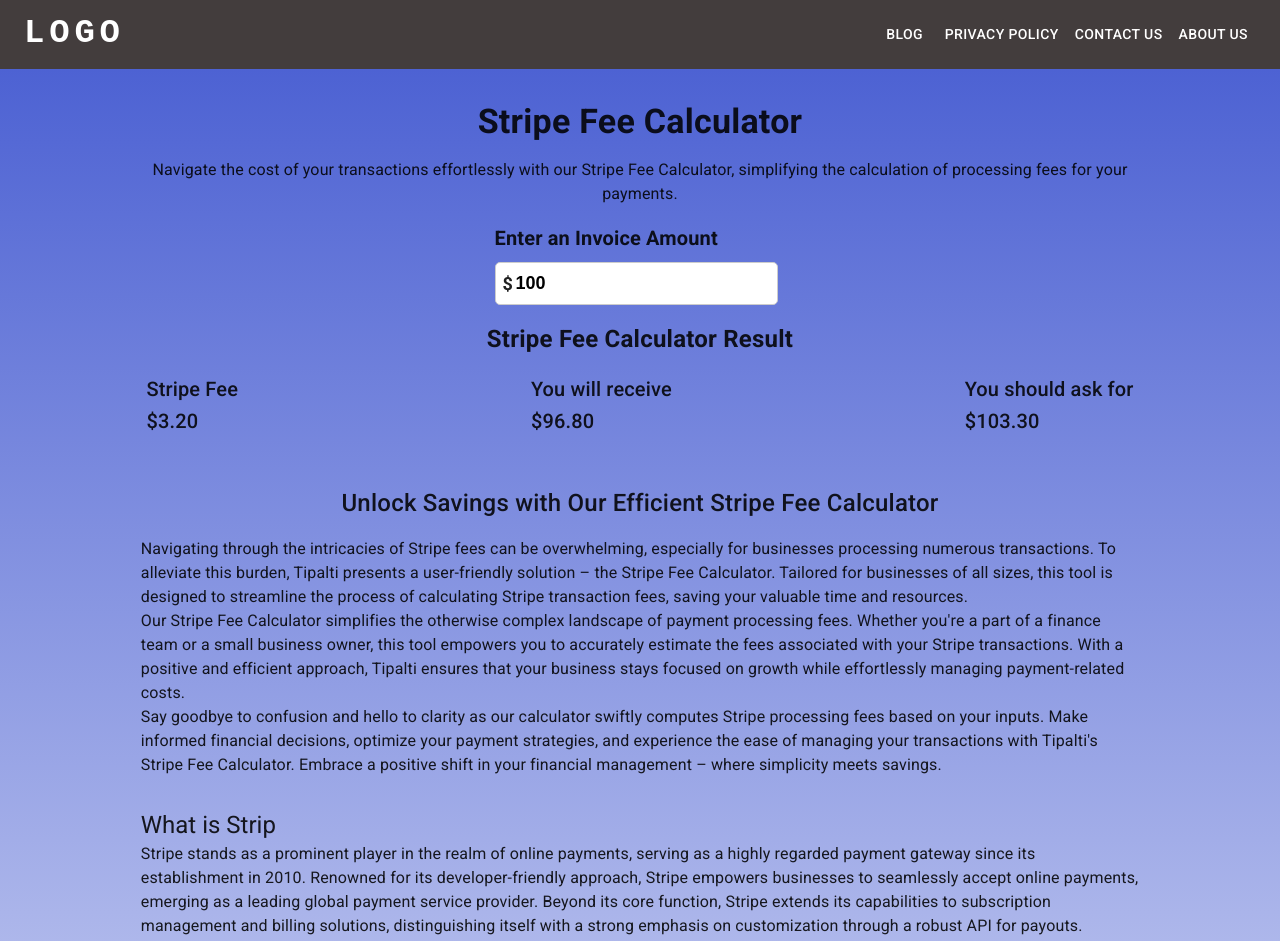
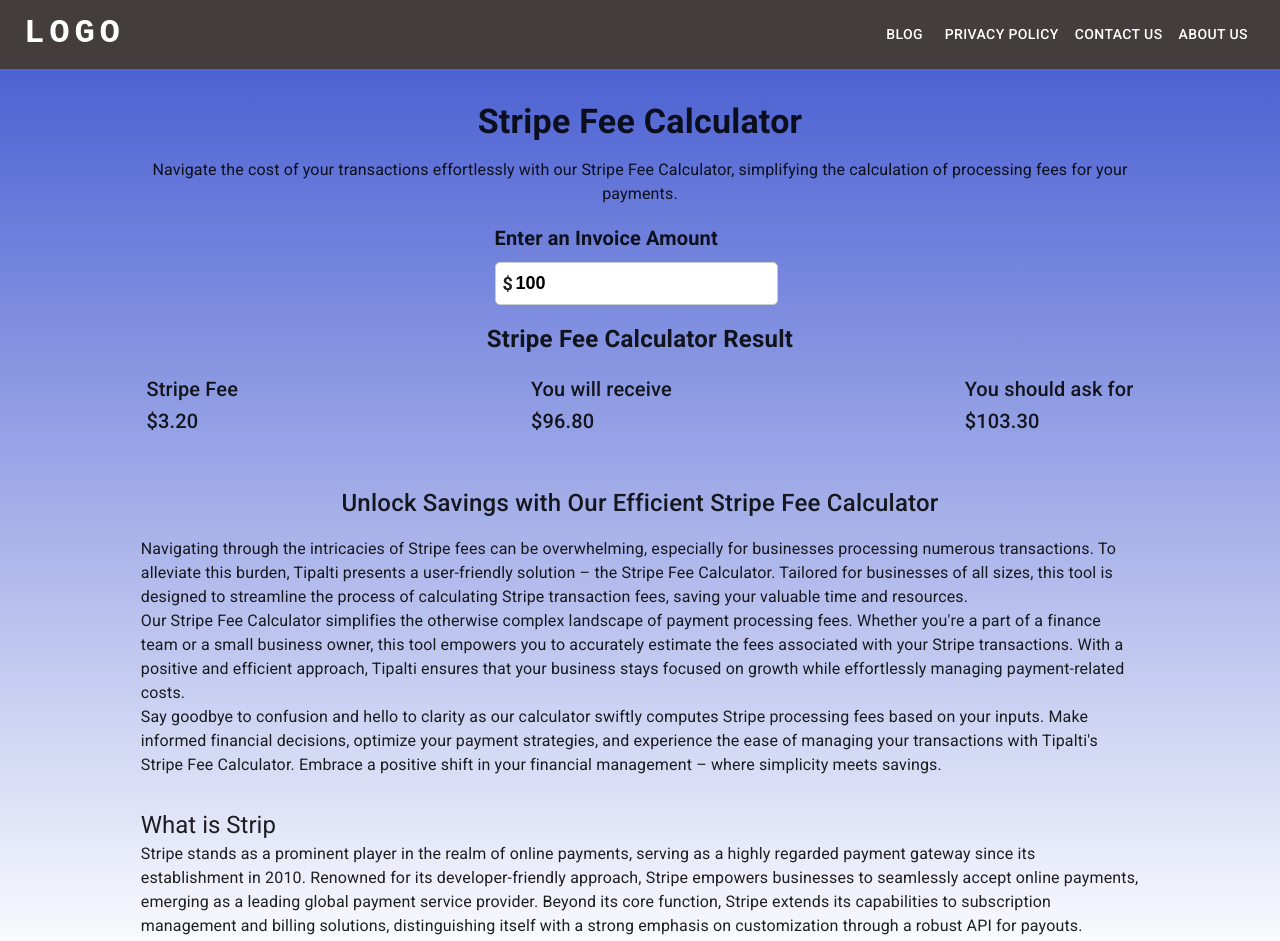
Before and after one commit to digitrixagency/stripe-fee-calculator, a React (Vite) app: page / in a window 1280 px wide. Shown: the top 941 px of the page. Built offline with nearby package versions, Linux system fonts and the light colour scheme.

Commit message:
added scrollable content

```diff
--- a/src/components/DashBoard.jsx
+++ b/src/components/DashBoard.jsx
@@ -70,6 +70,12 @@
             alignItems: 'center',
             padding: 2,
             marginTop: 4,
+            height: '500px',
+            overflow: 'auto',
+            '&::-webkit-scrollbar': {
+                width: 0, // Hide the scrollbar in WebKit browsers
+              },
+
         }}>
             <Typography component='h3' sx = {{
                 fontSize: 'h5.fontSize',
--- a/src/components/Footer.jsx
+++ b/src/components/Footer.jsx
@@ -84,11 +84,6 @@
             <Box sx = {{
                 width: '80%',
             }}>
-                <Typography variant="body1" sx = {{
-                    textAlign: 'center'
-                }}>
-                    Lorem  ipsum dolor sit amet, consectetur adipisicing elit, sed do eiusmod tempor incididunt ut labore et dolore magna aliqua. Ut enim ad minim veniam, quis nostrud exercitation ullamco laboris nisi ut aliquip ex ea commodo consequat.
-                </Typography>
                 <Box sx = {{
                     display: 'flex',
                     flexDirection: 'row',
```
